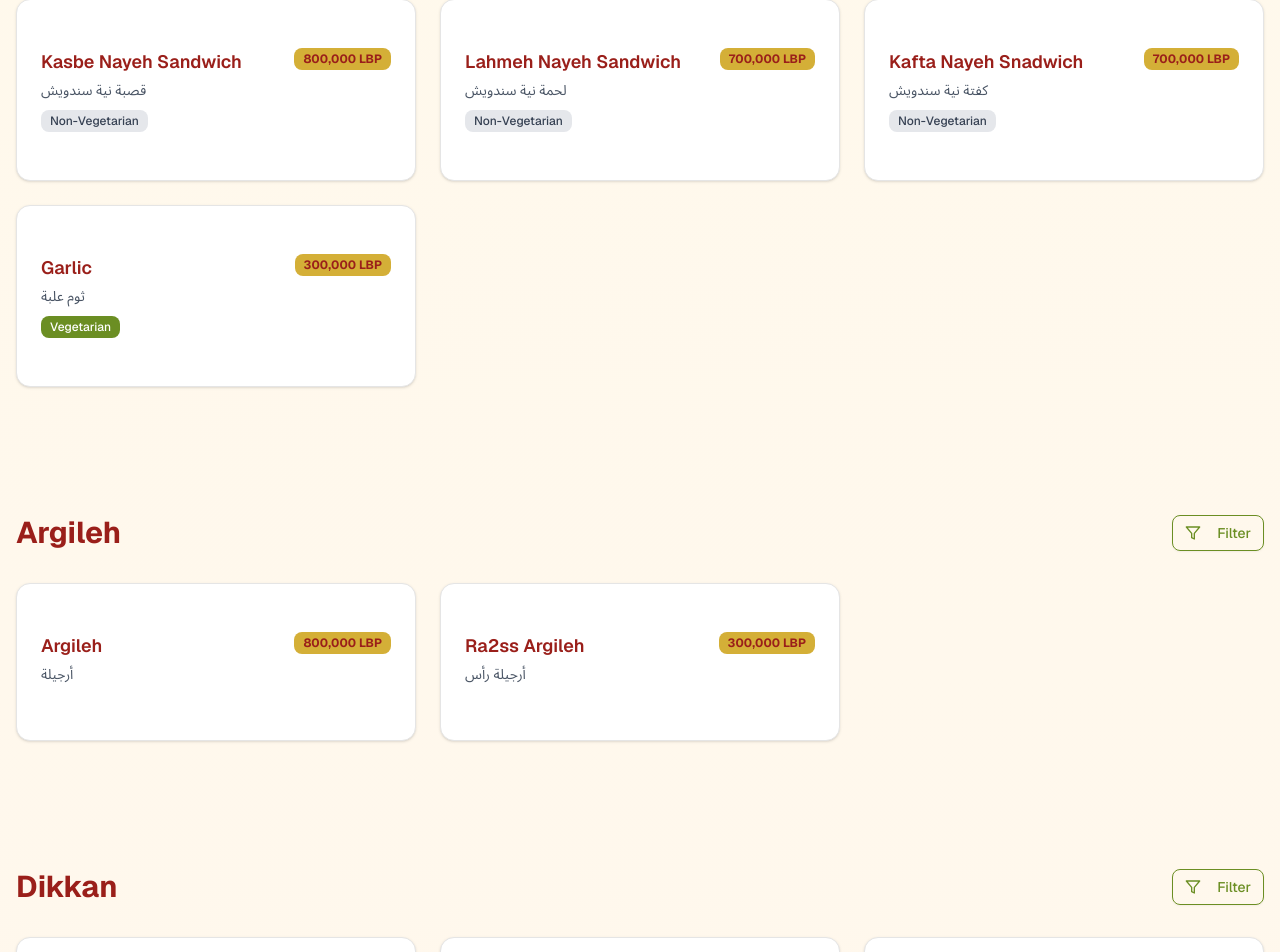
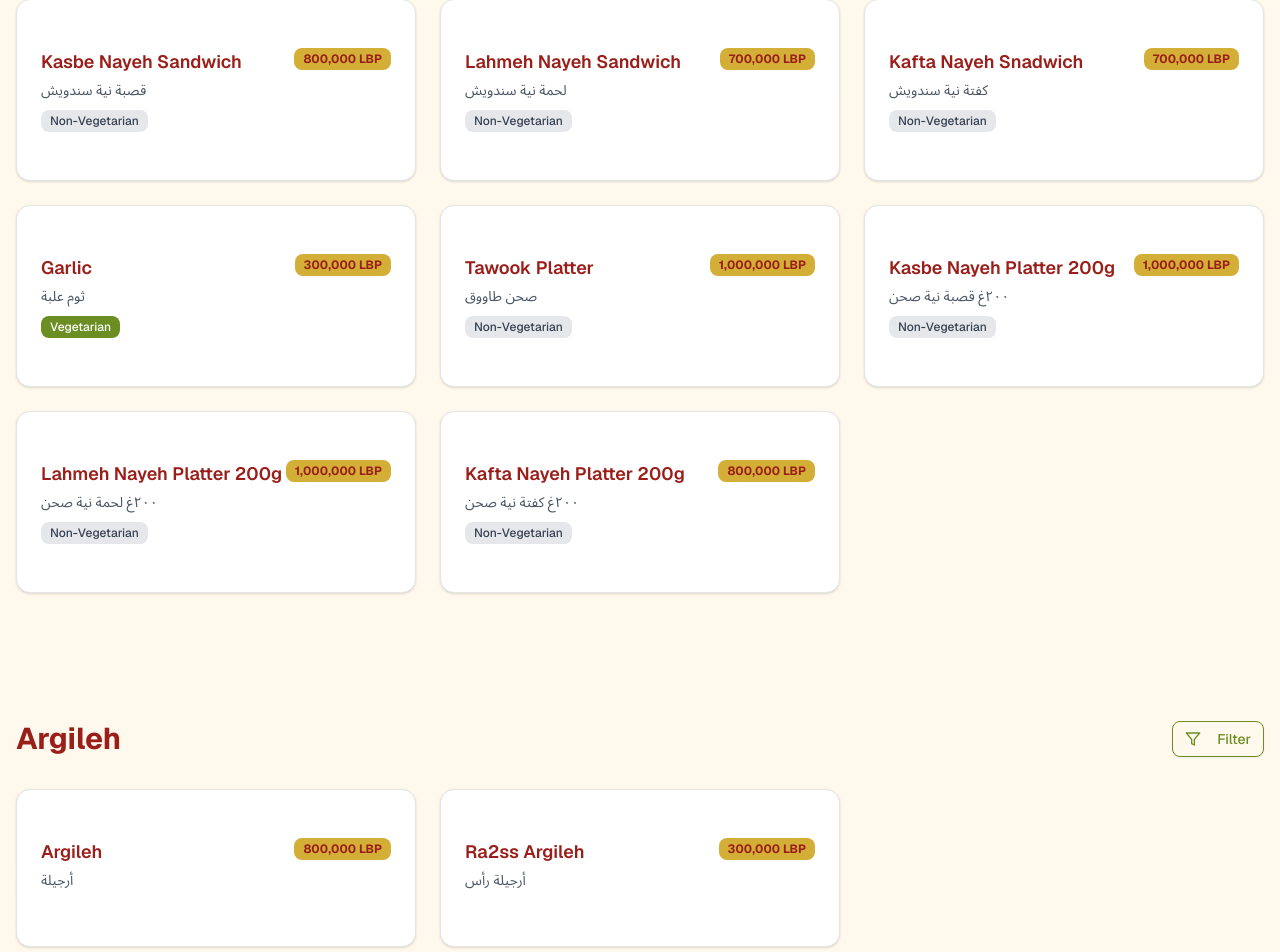
Before and after one commit to JimmyZghendy/menu, a Next.js app: page / in a window 1280 px wide. Shown: the part 2751-3703 px from the top of the page. Built offline with nearby package versions, Linux system fonts and the light colour scheme.

Commit message:
Fix items of Platters

```diff
--- a/app/page.tsx
+++ b/app/page.tsx
@@ -268,6 +268,38 @@ const menuData = {
       price: 300000,
       type: "sauce",
       vegetarian: true,
+    },
+    {
+      id: 31,
+      nameAr: " صحن طاووق",
+      nameEn: "Tawook Platter",
+      price: 1000000,
+      type: "chicken",
+      vegetarian: false,
+    },
+    {
+      id: 32,
+      nameAr: " ٢٠٠غ قصبة نية صحن",
+      nameEn: "Kasbe Nayeh Platter 200g",
+      price: 1000000,
+      type: "meat",
+      vegetarian: false,
+    },
+    {
+      id: 33,
+      nameAr: " ٢٠٠غ لحمة نية صحن",
+      nameEn: "Lahmeh Nayeh Platter 200g",
+      price: 1000000,
+      type: "meat",
+      vegetarian: false,
+    },
+    {
+      id: 34,
+      nameAr: " ٢٠٠غ كفتة نية صحن ",
+      nameEn: "Kafta Nayeh Platter 200g",
+      price: 800000,
+      type: "meat",
+      vegetarian: false,
     },
   ],
   argileh: [
```
